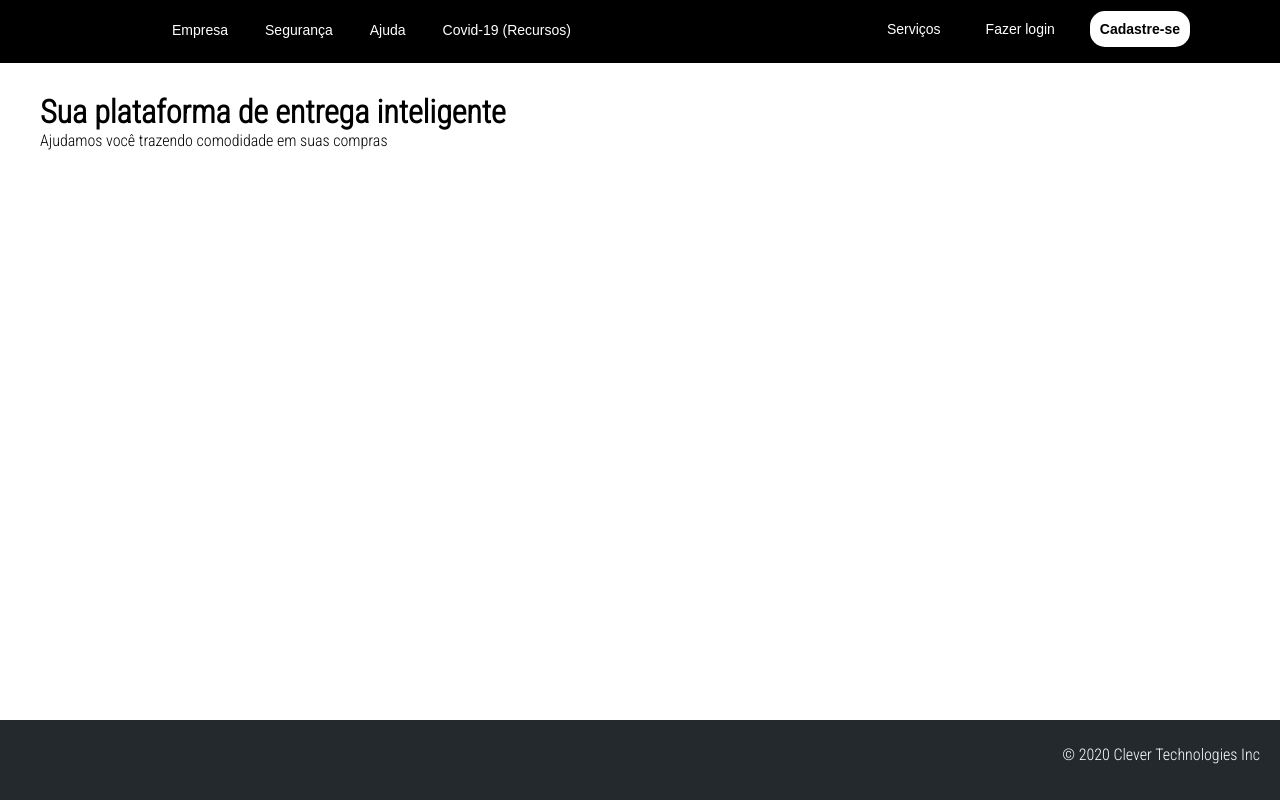
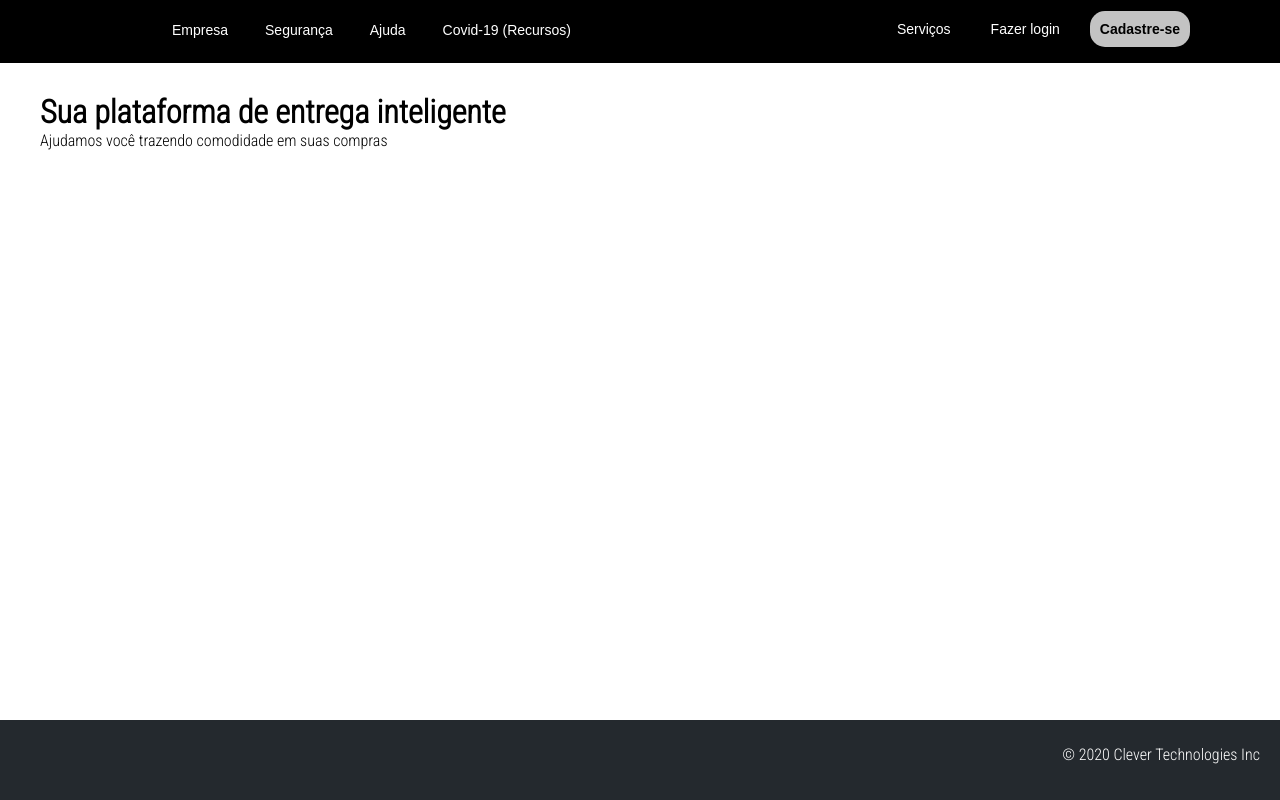
Before and after one commit to elisoaresr/clever-application, a React (Create React App) app in the folder web/: page / in a window 1280 px wide. In both pictures the pointer is over the item "Cadastre-se". Built offline with nearby package versions, Linux system fonts and the light colour scheme.

Commit message:
Web Application

```diff
--- a/web/src/pages/Home/styles.css
+++ b/web/src/pages/Home/styles.css
@@ -104,7 +104,7 @@
     font-weight: 500;
 }
 .setup li {
-    margin-left: 25px;
+    margin-left: 20px;
     position: relative;
     float: left;
     right: 80px;
@@ -113,6 +113,11 @@
 .button {
     border-radius: 15px;
     background-color: #fff;
+}
+
+.button:hover {
+    background-color: rgb(195, 195, 195);
+    transition-duration: 700ms;
 }
 
 .button a {
```
